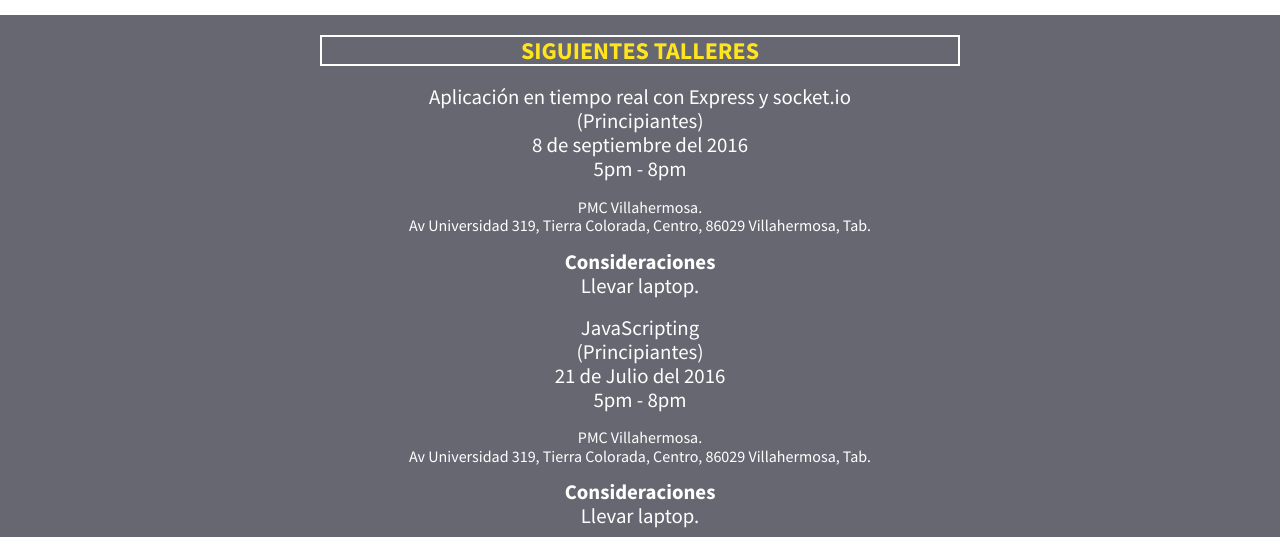
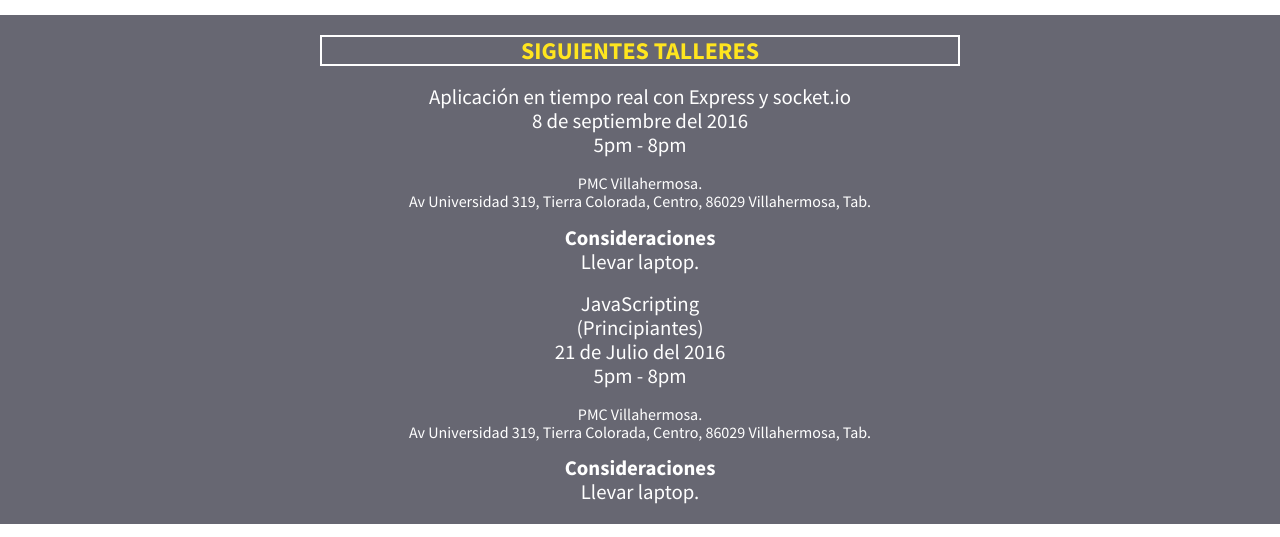
Before and after one commit to nodeschool/tabasco, a website: page index.html in a window 1280 px wide. Shown: the part 955-1492 px from the top of the page. Drawn offline with nearby package versions, Linux system fonts and the light colour scheme.

Commit message:
Agregamos un cambio

```diff
--- a/index.html
+++ b/index.html
@@ -63,7 +63,6 @@
       <article class="evento-agendado">
         <ul>
           <li>Aplicación en tiempo real con Express y socket.io</li>
-          <li>(Principiantes)</li>
           <li>8 de septiembre del 2016</li>
           <li>5pm - 8pm</li>
         </ul>
```
